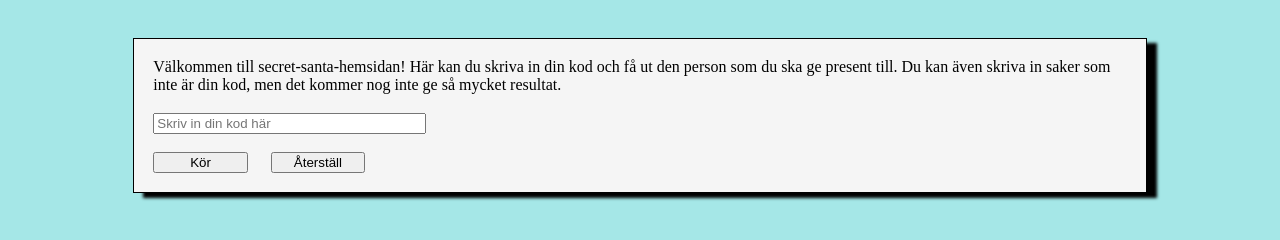
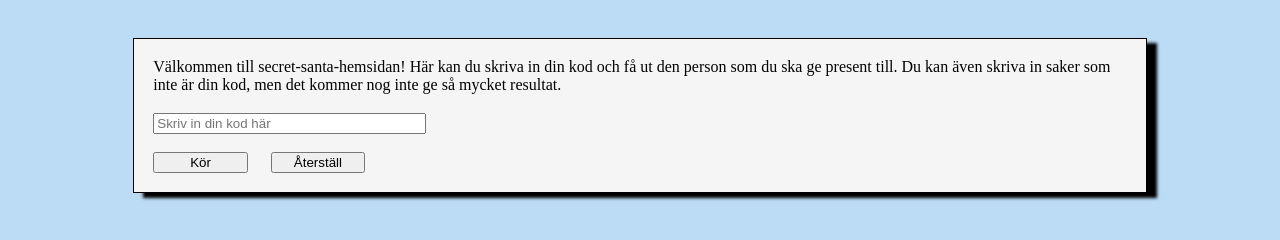
Before and after one commit to karlhenriksson/karlhenriksson.github.io, a plain HTML site: page index.html in a window 1280 px wide. Drawn offline with Linux system fonts and the light colour scheme.

Commit message:
Update index.html

```diff
--- a/index.html
+++ b/index.html
@@ -6,7 +6,7 @@
     <title>Secret Santa</title>
     <link rel="icon" type="image/x-icon" href="favicon.ico">
 </head>
-<body style="background-color: rgb(165, 231, 231);">
+<body style="background-color: rgb(188, 219, 245);">
     <!-- Nämen goddagens... -->
     <div id="mainCard" style="margin:auto; margin-top:1cm; width:80%; box-shadow: 10px 5px 3px black; border: 1px solid; background-color:whitesmoke;">
         <p style="margin:0.5cm">Välkommen till secret-santa-hemsidan! Här kan du skriva in din kod och få ut den person som du ska ge present till. Du kan även skriva in saker som inte är din kod, men det kommer nog inte ge så mycket resultat.</p>
```
